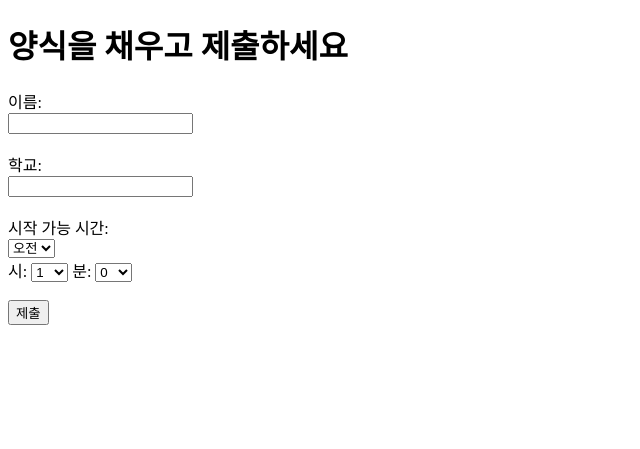
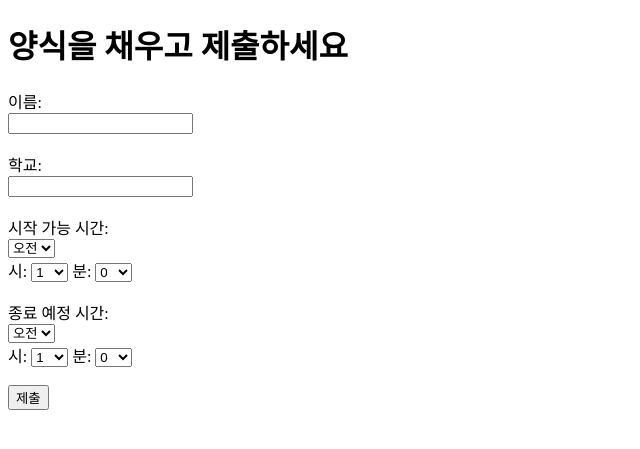
Before and after one commit to condblock/ShowPlayers_server, a Flask app: page /form in a window 1280 px wide. Shown: the top 449 px of the page, without its empty margins (0-640 px from the left). Run offline with Flask 3, Linux system fonts and the light colour scheme.

Commit message:
edit inputs

```diff
--- a/db/db.py
+++ b/db/db.py
@@ -1,8 +1,12 @@
-def insert_player(cur, logger, name, school, startTime):
-    cur.execute(f"INSERT INTO players (name, school, startTime) \
-                  VALUES ('{name}', '{school}', '{startTime}')")
+def insert_player(cur, logger, name, school, startTime, endTime, ip_address):
+    cur.execute("INSERT INTO players (name, school, startTime, endTime, ip_address) VALUES (?, ?, ?, ?, ?)", (name, school, startTime, endTime, ip_address))
     logger.info(f"Player {name} inserted successfully!")
 
 def get_players(cur, logger):
-    logger.info(f"Players requested successfully!")
+    logger.info("Players requested successfully!")
     return cur.execute("SELECT * FROM players").fetchall()
+
+def check_player_ip(cur, logger, ip_address):
+    count = cur.execute("SELECT COUNT(*) FROM players WHERE ip_address = ?", (ip_address,)).fetchone()[0]
+    logger.info(f"IP check for {ip_address} returned {count} entries.")
+    return count > 0
--- a/main.py
+++ b/main.py
@@ -5,7 +5,7 @@ import logging
 from datetime import datetime
 import os
 from webhook import send_webhook
-from db.db import insert_player, get_players
+from db.db import insert_player, get_players, check_player_ip
 
 # init
 # get webhook url
@@ -15,7 +15,7 @@ webhook_url = config['urls']['webhook_url']
 
 # generate log file
 current_date = datetime.now().strftime("%Y-%m-%d")
-log_file_name = f"app_{current_date}.log"  # 예: app_2024-03-14.log
+log_file_name = f"app_{current_date}.log"
 log_file_path = os.path.join("logs", log_file_name)
 
 # generate log dir
@@ -45,7 +45,7 @@ cur = conn.cursor()
 def formatter(list):
     text = ''
     for i in list:
-        text += f'이름: {i[1]}\t학교: {i[2]}\t시작 가능 시간: {i[3]}\n'
+        text += f'이름: {i[1]}\t학교: {i[2]}\t시작 가능 시간: {i[3]}\t종료 예정 시간: {i[4]}\n'
     return text
 
 # create web
@@ -61,17 +61,35 @@ def index():
 
 @app.route('/form', methods=['GET', 'POST'])
 def form():
+    user_ip = request.remote_addr
+    if check_player_ip(cur=cur, logger=logger, ip_address=user_ip):
+        return "You have already submitted the form."
+
     if request.method == 'POST':
         name = request.form['name']
         school = request.form['school']
-        period = request.form['period']
-        hour = request.form['hour']
-        minute = request.form['minute']
-        if period == 'PM':
-            hour = str(int(hour) + 12)
-        startTime = datetime.now().replace(hour=int(hour), minute=int(minute), second=0, microsecond=0)
-        insert_player(cur=cur, logger=logger, name=name, school=school, startTime=startTime)
-        send_webhook(webhook_url=webhook_url, message=f"{name}님이 새로 등록했습니다!\n{formatter(get_players(cur=cur, logger=logger))}", logger=logger)
+        start_period = request.form['start_period']
+        start_hour = request.form['start_hour']
+        start_minute = request.form['start_minute']
+        end_period = request.form['end_period']
+        end_hour = request.form['end_hour']
+        end_minute = request.form['end_minute']
+
+        if start_period == 'PM' and start_hour != '12':
+            start_hour = str(int(start_hour) + 12)
+        elif start_period == 'AM' and start_hour == '12':
+            start_hour = '00'
+
+        if end_period == 'PM' and end_hour != '12':
+            end_hour = str(int(end_hour) + 12)
+        elif end_period == 'AM' and end_hour == '12':
+            end_hour = '00'
+
+        startTime = f"{start_hour.zfill(2)}:{start_minute.zfill(2)}"
+        endTime = f"{end_hour.zfill(2)}:{end_minute.zfill(2)}"
+
+        insert_player(cur, logger, name, school, startTime, endTime, user_ip)
+        send_webhook(webhook_url, message=f"{name}님이 새로 등록했습니다!\n{formatter(get_players(cur=cur, logger=logger))}", logger=logger)
         return render_template('complete.html')
     return render_template('form.html')
 
--- a/templates/form.html
+++ b/templates/form.html
@@ -14,20 +14,41 @@
 
         <label for="startTime">시작 가능 시간:</label><br>
 
-        <select id="period" name="period">
+        <select id="start_period" name="start_period">
             <option value="AM">오전</option>
             <option value="PM">오후</option>
         </select><br>
 
-        <label for="hour">시:</label>
-        <select id="hour" name="hour">
+        <label for="start_hour">시:</label>
+        <select id="start_hour" name="start_hour">
             {% for hour in range(1, 13) %}
                 <option value="{{ hour }}">{{ hour }}</option>
             {% endfor %}
         </select>
 
-        <label for="minute">분:</label>
-        <select id="minute" name="minute">
+        <label for="start_minute">분:</label>
+        <select id="start_minute" name="start_minute">
+            {% for minute in range(0, 60, 15) %}
+                <option value="{{ minute }}">{{ minute }}</option>
+            {% endfor %}
+        </select><br><br>
+
+        <label for="endTime">종료 예정 시간:</label><br>
+
+        <select id="end_period" name="end_period">
+            <option value="AM">오전</option>
+            <option value="PM">오후</option>
+        </select><br>
+
+        <label for="end_hour">시:</label>
+        <select id="end_hour" name="end_hour">
+            {% for hour in range(1, 13) %}
+                <option value="{{ hour }}">{{ hour }}</option>
+            {% endfor %}
+        </select>
+
+        <label for="end_minute">분:</label>
+        <select id="end_minute" name="end_minute">
             {% for minute in range(0, 60, 15) %}
                 <option value="{{ minute }}">{{ minute }}</option>
             {% endfor %}
--- a/templates/index.html
+++ b/templates/index.html
@@ -11,6 +11,7 @@
             <th>이름</th>
             <th>학교</th>
             <th>시작 가능 시간</th>
+            <th>종료 예정 시간</th>
         </tr>
         {% for item in data_list %}
             <tr>
@@ -18,6 +19,7 @@
                 <td>{{ item[1] }}</td>
                 <td>{{ item[2] }}</td>
                 <td>{{ item[3] }}</td>
+                <td>{{ item[4] }}</td>
             </tr>
         {% endfor %}
     </table>
```
Also changed, not shown: db/__init__.py (+11 -6 lines), players.db, 2 other files.
